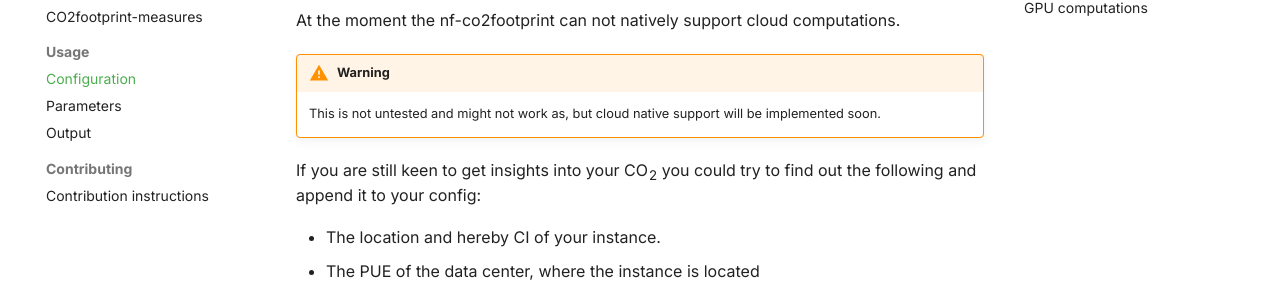
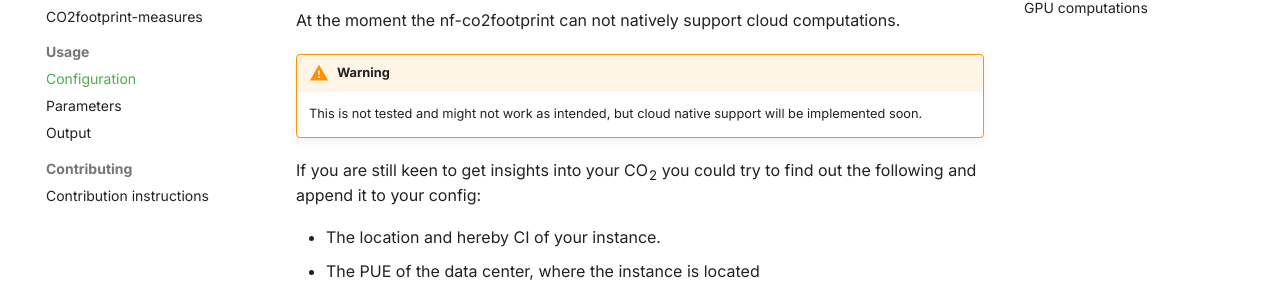
Before and after one commit to nextflow-io/nf-co2footprint, an MkDocs documentation site: the page built from docs/usage/configuration.md, in a window 1280 px wide and 900 px high, scrolled down 1081 px. Shown: the part 154-449 px from the top of the window. Built offline with MkDocs 1.6.1 and Material for MkDocs 9.7.7, drawn with Linux system fonts in a browser that asks for light colours; comment, search, counter and statistics services are not loaded.

Commit message:
Messed up the warning for cloud config
Signed-off-by: Till Englert <till.englert96@gmail.com>

```diff
--- a/docs/usage/configuration.md
+++ b/docs/usage/configuration.md
@@ -44,7 +44,7 @@ At the moment the nf-co2footprint can not natively support cloud computations.
 
 !!! warning
 
-    This is not untested and might not work as, but cloud native support will be implemented soon.
+    This is not tested and might not work as intended, but cloud native support will be implemented soon.
 
 If you are still keen to get insights into your CO<sub>2</sub> you could try to find out the following and append it to your config:
 
```
